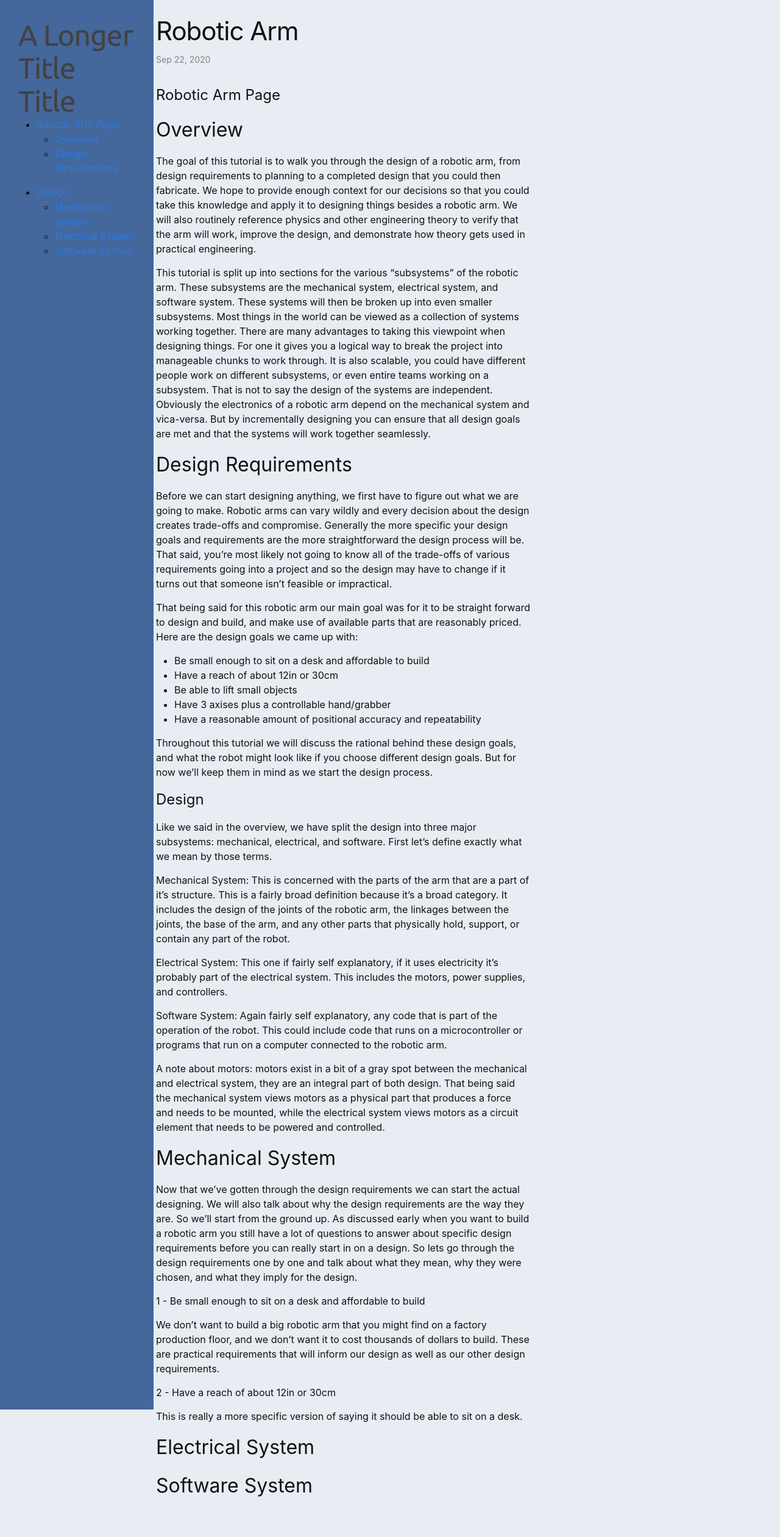
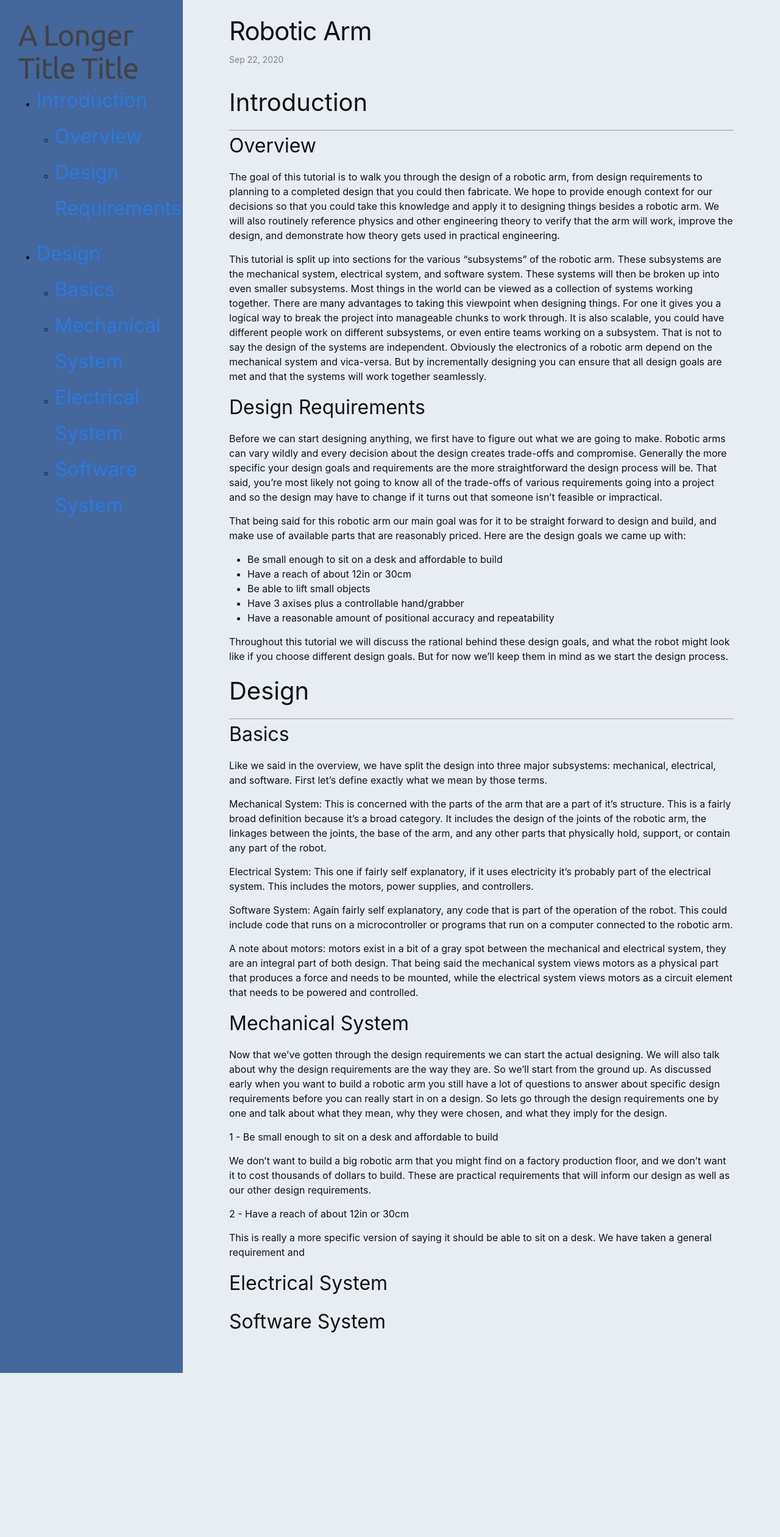
Before and after one commit to awkinley/IQP-Project-Website, a Jekyll site: the page built from _posts/2020-09-22-Robotic-Arm.markdown, in a window 1280 px wide. Shown: the whole page at 61% size. Built offline with Jekyll 4.4.1, drawn with Linux system fonts in a browser that asks for light colours; a script that is not in the unit is left out; after the commit the page ends 2251 px from its top, so only the background shows below that.

Commit message:
playing with styling

```diff
--- a/_layouts/post.html
+++ b/_layouts/post.html
@@ -1,27 +1,28 @@
 ---
 layout: post_default
 ---
-
-
-<div class="sidebar" style="background-color:{{page.project_color}}">
+<nav class="post-nav" style="background-color:{{page.project_color}}">
+    <input type="checkbox" id="nav-trigger" class="nav-trigger" />
+    <label for="nav-trigger">
+        <span class="menu-icon">
+            <svg viewBox="0 0 18 15" width="18px" height="15px">
+                <path d="M18,1.484c0,0.82-0.665,1.484-1.484,1.484H1.484C0.665,2.969,0,2.304,0,1.484l0,0C0,0.665,0.665,0,1.484,0 h15.032C17.335,0,18,0.665,18,1.484L18,1.484z M18,7.516C18,8.335,17.335,9,16.516,9H1.484C0.665,9,0,8.335,0,7.516l0,0 c0-0.82,0.665-1.484,1.484-1.484h15.032C17.335,6.031,18,6.696,18,7.516L18,7.516z M18,13.516C18,14.335,17.335,15,16.516,15H1.484 C0.665,15,0,14.335,0,13.516l0,0c0-0.82,0.665-1.483,1.484-1.483h15.032C17.335,12.031,18,12.695,18,13.516L18,13.516z" />
+            </svg>
+        </span>
+    </label>
+    <div class="sidebar">
         <a class="site-title" rel="author" href="{{ "/" | relative_url }}">{{ site.title | escape }}</a>
         <ul id="section-names">
-
         </ul>
-<!--   {%- assign lines = content | split: "h1" -%}
-  {%- for line in lines -%}
-      {% if line contains "id=" %}
-        {%- assign section_name = line | split: ">" | last -%}
-        <h1>
-        {{ section_name }}
-        </h1>
-      {% endif %}
-  {% endfor %} -->
     </div>
-
+</nav>
+<!-- <div class="sidebar" style="background-color:{{page.project_color}}">
+    <a class="site-title" rel="author" href="{{ "/" | relative_url }}">{{ site.title | escape }}</a>
+    <ul id="section-names">
+    </ul>
+</div> -->
 <div class="main-content">
     <article class="post h-entry" itemscope itemtype="http://schema.org/BlogPosting">
-
         <header class="post-header">
             <h1 class="post-title p-name" itemprop="name headline">{{ page.title | escape }}</h1>
             <p class="post-meta">
@@ -33,15 +34,12 @@ layout: post_default
                 • <span itemprop="author" itemscope itemtype="http://schema.org/Person"><span class="p-author h-card" itemprop="name">{{ page.author }}</span></span>
                 {%- endif -%}</p>
         </header>
-
         <div id="content" class="post-content e-content" itemprop="articleBody">
             {{ content }}
         </div>
-
         {%- if site.disqus.shortname -%}
         {%- include disqus_comments.html -%}
         {%- endif -%}
-
         <a class="u-url" href="{{ page.url | relative_url }}" hidden></a>
     </article>
 </div>
--- a/_posts/2020-09-22-Robotic-Arm.markdown
+++ b/_posts/2020-09-22-Robotic-Arm.markdown
@@ -8,14 +8,15 @@ project_desc: "Lorem ipsum dolor sit amet, consectetur adipiscing elit. Ut dolor
 project_color: "#44679C"
 ---
 
-# Robotic Arm Page
+# Introduction
+
+---
 
 ## Overview
 
 The goal of this tutorial is to walk you through the design of a robotic arm, from design requirements to planning to a completed design that you could then fabricate. We hope to provide enough context for our decisions so that you could take this knowledge and apply it to designing things besides a robotic arm. We will also routinely reference physics and other engineering theory to verify that the arm will work, improve the design, and demonstrate how theory gets used in practical engineering.
 
 This tutorial is split up into sections for the various "subsystems" of the robotic arm. These subsystems are the mechanical system, electrical system, and software system. These systems will then be broken up into even smaller subsystems. Most things in the world can be viewed as a collection of systems working together. There are many advantages to taking this viewpoint when designing things. For one it gives you a logical way to break the project into manageable chunks to work through. It is also scalable, you could have different people work on different subsystems, or even entire teams working on a subsystem. That is not to say the design of the systems are independent. Obviously the electronics of a robotic arm depend on the mechanical system and vica-versa. But by incrementally designing you can ensure that all design goals are met and that the systems will work together seamlessly.
-
 
 
 ## Design Requirements
@@ -32,6 +33,10 @@ That being said for this robotic arm our main goal was for it to be straight for
 Throughout this tutorial we will discuss the rational behind these design goals, and what the robot might look like if you choose different design goals. But for now we'll keep them in mind as we start the design process.
 
 # Design
+
+---
+
+## Basics
 
 Like we said in the overview, we have split the design into three major subsystems: mechanical, electrical, and software. First let's define exactly what we mean by those terms.
 
@@ -58,7 +63,7 @@ We don't want to build a big robotic arm that you might find on a factory produc
 
 2 - Have a reach of about 12in or 30cm
 
-This is really a more specific version of saying it should be able to sit on a desk.
+This is really a more specific version of saying it should be able to sit on a desk. We have taken a general requirement and
 
 ## Electrical System
 
--- a/_sass/minima.scss
+++ b/_sass/minima.scss
@@ -24,7 +24,7 @@ $table-text-align: left !default;
 
 // Width of the content area
 $content-width:    1200px !default;
-
+$post-width: 	   1160px !default;
 $on-palm:          600px !default;
 $on-laptop:        800px !default;
 
--- a/_sass/minima/_layout.scss
+++ b/_sass/minima/_layout.scss
@@ -31,7 +31,7 @@
     display: flex;
     flex-direction: row;
     justify-content: space-evenly;
-    flex-grow: 2;
+    flex-basis: auto;
 
     .trigger {
         display: flex;
@@ -255,6 +255,7 @@
 .project-image-box {
     width: 320px;
     height: 370px;
+
     h1 {
         margin: 0px 10px;
         color: #E9E9E9;
@@ -285,8 +286,15 @@
 * Page content
 */
 .page-content {
-    padding: $spacing-unit 0;
+    width: 100%;
+    padding: 0 0;
     flex: 1;
+    display: flex;
+    position: absolute;
+    top: 0;
+    bottom: 0;
+    left: 0;
+    overflow: clip;
 }
 
 .page-heading {
@@ -339,6 +347,14 @@
 .post-content {
     margin-bottom: $spacing-unit;
 
+    h1 {
+        @include relative-font-size(2.5);
+
+        @include media-query($on-laptop) {
+            @include relative-font-size(2);
+        }
+    }
+
     h2 {
         @include relative-font-size(2);
 
@@ -368,21 +384,96 @@
 * Posts
 */
 
+#section-names a{
+    @include relative-font-size(2);
 
-.sidebar{
-  width: 15%;
-  height: 100%;
-  margin: -30px 0px;
-  padding: 30px;
-  position: fixed;
-  // background-color: #FF0000;
+    @include media-query($on-laptop) {
+        @include relative-font-size(1.5);
+    }
 }
 
-.main-content{
-  float:right;
-  width: 80%;
+.post-nav {
+    min-width: 300px;
+    width: 20%;
+    height: 100%;
+    float: left;
+    line-height: $base-line-height * $base-font-size * 2.25;
 
-  .post{
-    width: 60%;
+    /* what to do when we have enough space for the sidebar */
+    .sidebar {
+        height: 100%;
+        padding: $spacing-unit;
+
+
+    }
+
+    .nav-trigger {
+        display: none;
+    }
+
+    .menu-icon {
+        display: none;
+    }
+
+    @include media-query($post-width) {
+        /* when we have to go into a hamburger */
+        position: absolute;
+        top: 9px;
+        left: 0px;
+        background-color: $background-color;
+        border: 1px solid $grey-color-light;
+        border-radius: 5px;
+        text-align: left;
+        height: auto;
+
+        label[for="nav-trigger"] {
+            display: block;
+            float: left;
+            width: 36px;
+            height: 36px;
+            z-index: 2;
+            cursor: pointer;
+        }
+
+        .menu-icon {
+            display: block;
+            float: left;
+            width: 36px;
+            height: 26px;
+            line-height: 0;
+            padding-top: 10px;
+            text-align: center;
+
+            >svg {
+                fill: $grey-color-dark;
             }
         }
+
+        input~.sidebar {
+            clear: both;
+            display: none;
+        }
+
+        input:checked~.sidebar {
+            display: block;
+            padding-bottom: 5px;
+        }
+    }
+}
+
+
+.main-content {
+    float: right;
+    flex-grow: 2;
+    padding: $spacing-unit;
+    overflow-y: auto;
+    width: 100%;
+
+    .post {
+        // width: 100%;
+        max-width: 1200px;
+        width: 90%;
+        margin: 0px 5%;
+
+    }
+}
```
Also changed, not shown: _includes/head.html (+1 -8 lines). Lines whose indentation alone changed are shown as unchanged.
